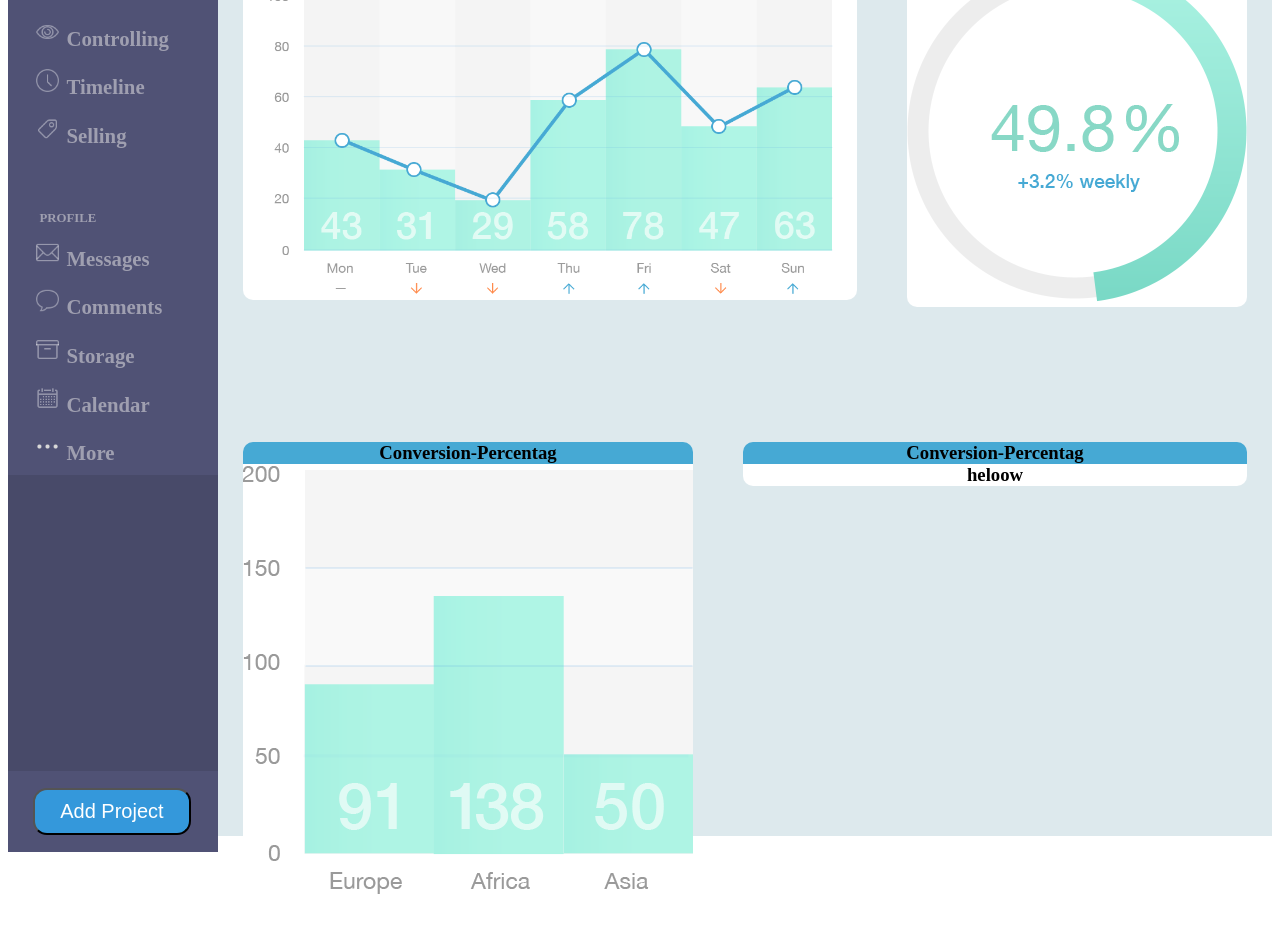
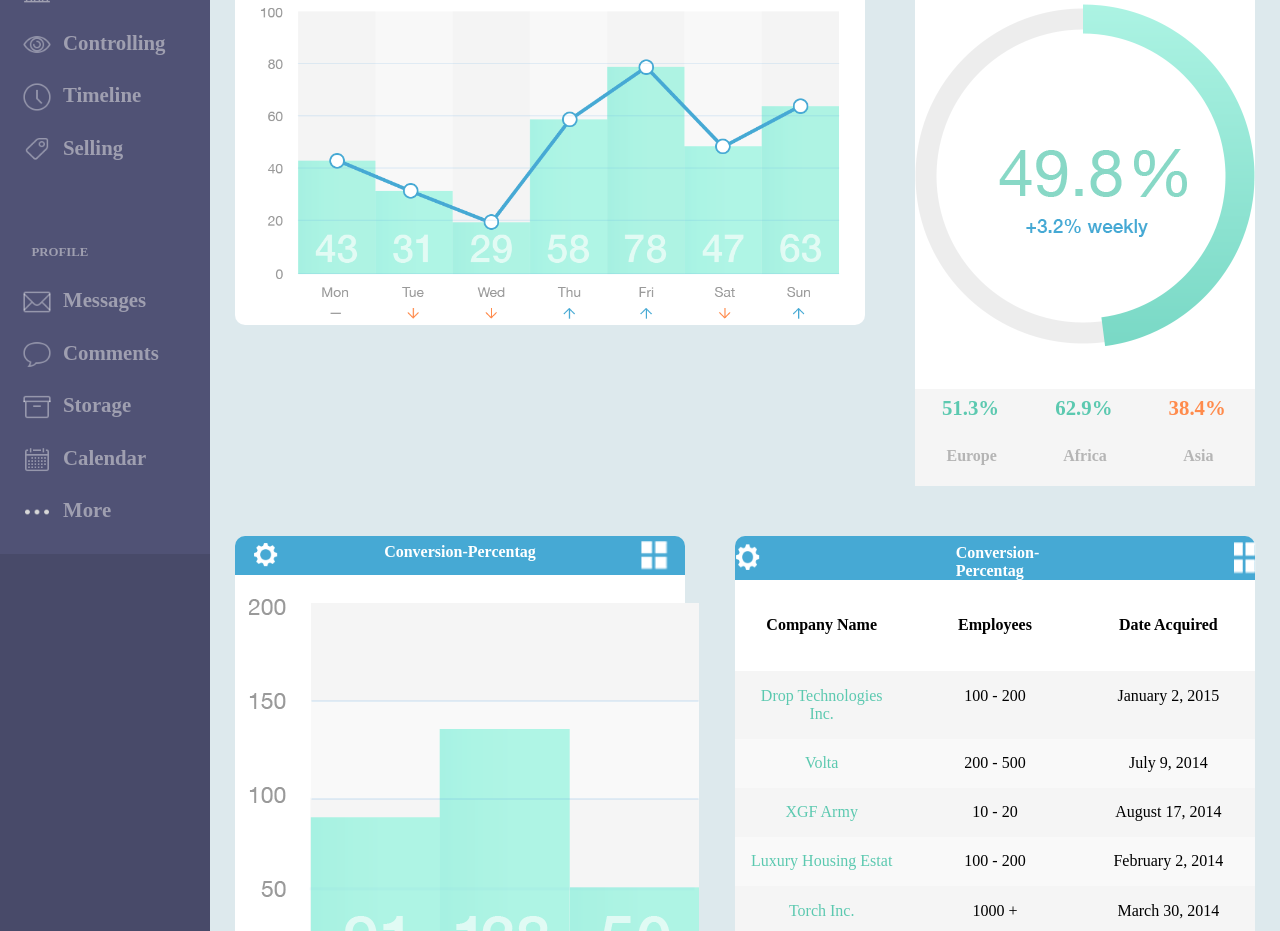
Before and after one commit to yukehi/DashBord, a plain HTML site: page index.html in a window 1280 px wide. Shown: the part 157-1088 px from the top of the page. Drawn offline with Linux system fonts and the light colour scheme.

Commit message:
upadte procss

```diff
--- a/css/styles.css
+++ b/css/styles.css
@@ -1,86 +1,198 @@
-h3{
-  margin: 0 0 0 0 ;
+h3 {
+  margin: 0 0 0 0;
 }
 
-.grid {
-  display: grid;
-   grid-template-columns: 210px 30% 30% auto;
-   grid-template-rows: 60px 550px 35%;
-   grid-template-areas:
-     "mnue navbar navbar navbar"
-     "sidemune dashbord dashbord dashbord"
-     "sidemune dashbord dashbord dashbord";
+ul {
+  list-style: none;
+  padding: 0 0 0 0;
 }
 
-.navbar { grid-area: navbar; }
+li {
+  display: flex;
+  justify-content: flex-start;
+  padding: 0% 0 0 0 ;
+}
+
+/* bodygrid  */
+.grid {
+  margin: 0 0 0 0;
+  padding: 0 0 0 0;
+  display: grid;
+  grid-template-columns: 210px auto;
+  grid-template-rows: 60px auto;
+  grid-template-areas:
+    "mnue navbar"
+    "sidemune dashbord";
+}
+
+.navbar {
+  grid-area: navbar;
+}
+
 .mnue {
   grid-area: mnue;
   background-color: #46a9d4;
 }
+
 .sidemune {
   grid-area: sidemune;
   background-color: #484a69;
 }
+
 .dashbord {
   grid-area: dashbord;
   background-color: #dde9ed;
 }
 
+/* sidemnue */
+.grid-sidemune {
+  display: grid;
+  grid-template-columns: 100%;
+  grid-template-rows: 1fr 1.1fr 3fr 0.3fr;
+  grid-template-areas:
+    "data"
+    "profile"
+    "space"
+    "add";
+}
+
+.data {
+  grid-area: data;
+}
+
+.profile {
+  grid-area: profile;
+}
+
+.space {
+  grid-area: space;
+}
+
+.add {
+  grid-area: add;
+}
+
+.background-color-side {
+  background-color: #505275;
+}
+
+.h3-header {
+  font-size: 0.8rem;
+  margin: 15% auto 3% auto;
+  padding: 0 25% 0 15%;
+  color: #9f9fb0;
+}
+
+h2 {
+  padding: 6% 2% 5% 0%;
+  font-size: 1.3rem;
+  color: #9f9fb0;
+  margin: 0 0 0% 0;
+}
+h2:hover{
+  color: white;
+}
+li:hover {
+  background-color: #484a69;
+
+}
+
+.main-side {
+  display:
+}
+
+.icon-side {
+  width: 15%;
+  height: auto;
+  padding: 5% 5% 5% 10%;
+}
+
+.btn-add {
+  -webkit-border-radius: 14;
+  -moz-border-radius: 14;
+  border-radius: 14px;
+  font-family: Arial;
+  color: #ffffff;
+  font-size: 20px;
+  background: #3498db;
+  padding: 10px 25px 10px 25px;
+  text-decoration: none;
+  margin: 8% auto 0 12%;
+}
+
+.btn-add:active {
+  position: relative;
+  top: 3px
+}
+
+.btn-add:hover {
+  background: #3cb0fd;
+  background-image: -webkit-linear-gradient(top, #3cb0fd, #3498db);
+  background-image: -moz-linear-gradient(top, #3cb0fd, #3498db);
+  background-image: -ms-linear-gradient(top, #3cb0fd, #3498db);
+  background-image: -o-linear-gradient(top, #3cb0fd, #3498db);
+  background-image: linear-gradient(to bottom, #3cb0fd, #3498db);
+  text-decoration: none;
+}
+
+/* nvabar */
 .btn {
- 	text-decoration:none;
- 	font-family:Arial;
- 	background:#ffffff;
- 	background:-o-linear-gradient(90deg, #ffffff, #ffffff);
- 	background:-moz-linear-gradient( center top, #ffffff 5%, #ffffff 100% );
- 	background:-webkit-gradient( linear, left top, left bottom, color-stop(0.05, #ffffff), color-stop(1, #ffffff) );
- 	filter:progid:DXImageTransform.Microsoft.gradient(startColorstr='#ffffff', endColorstr='#ffffff');
- 	background:-webkit-linear-gradient(#ffffff, #ffffff);
- 	background:-ms-linear-gradient(#ffffff, #ffffff);
- 	background:linear-gradient(#ffffff, #ffffff);
- 	text-indent:0px;
- 	line-height:3px;
- 	-moz-border-radius:25px;
- 	-webkit-border-radius:25px;
- 	border-radius:25px;
- 	text-align:center;
- 	vertical-align:middle;
- 	display:inline-block;
- 	font-size:14px;
- 	color:#bfbfbf;
- 	width:142px;
- 	height:12px;
- 	padding:13px;
- 	border-color:#ffffff;
- 	border-width:2px;
- 	border-style:solid;
+  text-decoration: none;
+  font-family: Arial;
+  background: #ffffff;
+  background: -o-linear-gradient(90deg, #ffffff, #ffffff);
+  background: -moz-linear-gradient(center top, #ffffff 5%, #ffffff 100%);
+  background: -webkit-gradient(linear, left top, left bottom, color-stop(0.05, #ffffff), color-stop(1, #ffffff));
+  filter: progid:DXImageTransform.Microsoft.gradient(startColorstr='#ffffff', endColorstr='#ffffff');
+  background: -webkit-linear-gradient(#ffffff, #ffffff);
+  background: -ms-linear-gradient(#ffffff, #ffffff);
+  background: linear-gradient(#ffffff, #ffffff);
+  text-indent: 0px;
+  line-height: 3px;
+  -moz-border-radius: 25px;
+  -webkit-border-radius: 25px;
+  border-radius: 25px;
+  text-align: center;
+  vertical-align: middle;
+  display: inline-block;
+  font-size: 14px;
+  color: #bfbfbf;
+  width: 142px;
+  height: 12px;
+  padding: 13px;
+  border-color: #ffffff;
+  border-width: 2px;
+  border-style: solid;
 }
 
 .btn:active {
- 	position:relative;
- 	top:3px
+  position: relative;
+  top: 3px
 }
 
 .btn:hover {
- 	background:#ffffff;
- 	background:-o-linear-gradient(90deg, #ffffff, #ffffff);
- 	background:-moz-linear-gradient( center top, #ffffff 5%, #ffffff 100% );
- 	background:-webkit-gradient( linear, left top, left bottom, color-stop(0.05, #ffffff), color-stop(1, #ffffff) );
- 	filter:progid:DXImageTransform.Microsoft.gradient(startColorstr='#ffffff', endColorstr='#ffffff');
- 	background:-webkit-linear-gradient(#ffffff, #ffffff);
- 	background:-ms-linear-gradient(#ffffff, #ffffff);
- 	background:linear-gradient(#ffffff, #ffffff);
-  color:#46a9d4;
-  border-color:#00d2f7;
+  background: #ffffff;
+  background: -o-linear-gradient(90deg, #ffffff, #ffffff);
+  background: -moz-linear-gradient(center top, #ffffff 5%, #ffffff 100%);
+  background: -webkit-gradient(linear, left top, left bottom, color-stop(0.05, #ffffff), color-stop(1, #ffffff));
+  filter: progid:DXImageTransform.Microsoft.gradient(startColorstr='#ffffff', endColorstr='#ffffff');
+  background: -webkit-linear-gradient(#ffffff, #ffffff);
+  background: -ms-linear-gradient(#ffffff, #ffffff);
+  background: linear-gradient(#ffffff, #ffffff);
+  color: #46a9d4;
+  border-color: #00d2f7;
 }
 
-.btn-margin{
+.btn-margin {
   margin: 0.7% 0.2% 0.2% 1%;
 }
-.serach{
+
+.serach {
   padding-left: 40%;
   padding-top: 1%;
 }
-.time{
+
+.time {
   display: flex;
 }
 
@@ -94,82 +206,10 @@ input[type=text] {
   padding: 3% 4% 3% 4%;
 }
 
-.profile-pic{
+.profile-pic {
   width: 4%;
-  height : auto;
+  height: auto;
   padding: 0% 1.5% 0% 2.5%;
-}
-/* sidemnue */
-
-.grid-sidemune {
-  display: grid;
-  grid-template-columns: 100%;
-  grid-template-rows: 1fr 1.1fr 1.1fr 0.3fr;
-  grid-template-areas:
-    "data"
-    "profile"
-    "space"
-    "add";
-}
-.data { grid-area: data; }
-.profile { grid-area: profile; }
-.space { grid-area: space; }
-.add { grid-area: add; }
-.background-color-side{
-    background-color: #505275;
-}
-.h3-header{
-  font-size: 0.8rem;
-  margin: 15% auto 3% auto;
-  padding: 0 25% 0 15%;
-  color: #9f9fb0;
-
-}
-h2{
-  padding: 3% 5% 5% 10%;
-  font-size: 1.3rem;
-  color: #9f9fb0;
-  margin: 0 0 0% 0 ;
-}
-h2:hover{
-  background-color: #484a69;
-  color: white;
-}
-.main-side{
-  display:
-}
-.icon-side{
-  width: 15%;
-  height: auto;
-  padding: 0% 3% 0% 3% ;
-}
-
-.btn-add {
-  -webkit-border-radius: 14;
-    -moz-border-radius: 14;
-    border-radius: 14px;
-    font-family: Arial;
-    color: #ffffff;
-    font-size: 20px;
-    background: #3498db;
-    padding: 10px 25px 10px 25px;
-    text-decoration: none;
-    margin: 8% auto 0 12% ;
-}
-
-.btn-add:active {
-	position:relative;
-	top:3px
-}
-
-.btn-add:hover {
-  background: #3cb0fd;
-  background-image: -webkit-linear-gradient(top, #3cb0fd, #3498db);
-  background-image: -moz-linear-gradient(top, #3cb0fd, #3498db);
-  background-image: -ms-linear-gradient(top, #3cb0fd, #3498db);
-  background-image: -o-linear-gradient(top, #3cb0fd, #3498db);
-  background-image: linear-gradient(to bottom, #3cb0fd, #3498db);
-  text-decoration: none;
 }
 
 /* dashbord */
@@ -181,32 +221,121 @@ h2:hover{
     "Conversion-Percentag Conversion-Percentag Average-Conversion"
     "Margin-Percentage New-Additions New-Additions";
 }
+
 .Conversion-Percentag {
   grid-area: Conversion-Percentag;
+}
+
+.Average-Conversion {
+  grid-area: Average-Conversion;
+}
+
+.New-Additions {
+  grid-area: New-Additions;
+}
+
+.Margin-Percentage {
+  grid-area: Margin-Percentage;
+}
+
+.margin-box {
+  margin: 25px 25px 25px 25px;
+}
+
+.header {
+  background-color: #46a9d4;
+  border-radius: 10px 10px 0px 0px;
+  justify-content: center;
+  display: flex;
+}
+.icon-set{
+  width: 30px;
+  height: auto;
+  padding: 1% 0 1% 0;
+}
+.img-satiings{
+  padding-right: 37%;
 
 }
-.Average-Conversion { grid-area: Average-Conversion; }
-.New-Additions { grid-area: New-Additions; }
-.Margin-Percentage { grid-area: Margin-Percentage; }
-.margin-box{
-  margin: 25px 25px 25px 25px;
+.img-satiings2{
+  padding-right: 23%
+}
+.img-grid{
+  padding-left:  37%;
 
 }
-
-.header{
-  background-color: #46a9d4;
-  border-radius: 10px 10px 0px 0px ;
-  text-align: center;
-
+.img-grid2{
+  padding-left: 23%
+}
+h3{
+  color: white;
+  font-size: 1rem;
+  padding: 1.5% 0 0 0;
 }
 
-.main{
+.main {
   background-color: white;
-  border-radius: 0px 0px 10px 10px ;
+  border-radius: 0px 0px 10px 10px;
   text-align: center;
 }
 
-.garhp-img{
+.garhp-img {
   width: 95%;
   height: auto;
 }
+
+.box{
+  display: flex;
+  background: #f5f5f5;
+  border-radius: 0px 0px 10px 10px;
+}
+.copsolle{
+  flex:1;
+  background: #f5f5f5;
+
+}
+.prograss{
+  padding: 10% 0 10.8% 0;
+}
+.prosntage-color-1{
+  color: #5cc9b0;
+}
+.prosntage-color-2{
+  color: #b5b5b5;
+}
+.prosntage-color-3{
+  color: #ff8b4c;
+}
+.img-miniGraph{
+  padding: 5% 3% 3% 3%;
+}
+
+.Table{
+  display: table;
+  width: 100%;
+}
+
+.TableBody{
+  display: table-row-group;
+
+}
+.TableRow-header{
+  display: flex;
+
+}
+.TableCell{
+  flex :1;
+  padding: 3% 3% 3% 3% ;
+}
+
+.table-color-grey{
+  background-color: #f5f5f5;
+}
+
+.table-color-light{
+  background-color: #f9f9f9;
+
+}
+.text-color-mnue{
+  color: #5cc9b0;
+}
--- a/index.html
+++ b/index.html
@@ -7,25 +7,6 @@
   <link rel="stylesheet" href="css/styles.css">
 </head>
 
-<body class="grid">
-  <!-- navtigtion bar  -->
-<section class="navbar">
-  <div class="time">
-    <button  class="btn btn-margin" type="button" name="button">Last 7 Days</button>
-    <button  class="btn btn-margin" type="button" name="button">Last 14 Days</button>
-    <button  class="btn btn-margin" type="button" name="button">Last 30 days</button>
-    <button  class="btn btn-margin" type="button" name="button">Custom Range</button>
-      <form class="serach"action="">
-        <input type="text" placeholder="Search..." name="search">
-      </form>
-      <img  class="profile-pic" src="imgs/profile-pic.png" alt="profile">
-  </div>
-
-
-
-
-
-</section>
 <!-- side mnue -->
 <section class="mnue">
   <div class="button">
@@ -40,10 +21,21 @@
         <h3 class="h3-header">DATA & ANALYTICS</h3>
       </header>
       <main class="main-side">
-        <h2><img class="icon-side" src="imgs/Chart-Icon.png" alt="Chart">Overview</h2>
-        <h2><img class="icon-side" src="imgs/Eye-Icon.png" alt="Eye">Controlling</h2>
-        <h2><img class="icon-side" src="imgs/Clock-Icon.png" alt="Clock">Timeline</h2>
-        <h2><img class="icon-side" src="imgs/Tag-Icon.png" alt="">Selling</h2>
+        <ul>
+          <li><img class="icon-side" src="imgs/Chart-Icon.png" alt="Chart">
+            <h2>Overview</h2>
+          </li>
+          <li><img class="icon-side" src="imgs/Eye-Icon.png" alt="Eye">
+            <h2>Controlling</h2>
+          </li>
+          <li><img class="icon-side" src="imgs/Clock-Icon.png" alt="Clock">
+            <h2>Timeline</h2>
+          </li>
+          <li><img class="icon-side" src="imgs/Tag-Icon.png" alt="">
+            <h2>Selling</h2>
+          </li>
+        </ul>
+
       </main>
 
     </div>
@@ -52,30 +44,59 @@
         <h3 class="h3-header">PROFILE</h3>
       </header>
       <main class="main-side">
-       <div class="mnue-btn">
-         <h2><img class="icon-side"src="imgs/Envelope-Icon.png" alt="Envelope">Messages</h2>
-       </div>
-
-       <h2><img class="icon-side" src="imgs/Comment-Icon.png" alt="Comment">Comments</h2>
-       <h2><img class="icon-side" src="imgs/Storage-Icon.png" alt="Storage">Storage</h2>
-       <h2><img class="icon-side" src="imgs/Calendar-Icon.png" alt="Calendar">Calendar</h2>
-       <h2><img class="icon-side" src="imgs/More-Icon.png" alt="More">More</h2>
+        <ul>
+          <li><img class="icon-side" src="imgs/Envelope-Icon.png" alt="Envelope">
+            <h2>Messages</h2>
+          </li>
+          <li><img class="icon-side" src="imgs/Comment-Icon.png" alt="Comment">
+            <h2>Comments</h2>
+          </li>
+          <li><img class="icon-side" src="imgs/Storage-Icon.png" alt="Storage">
+            <h2>Storage</h2>
+          </li>
+          <li><img class="icon-side" src="imgs/Calendar-Icon.png" alt="Calendar">
+            <h2>Calendar</h2>
+          </li>
+          <li><img class="icon-side" src="imgs/More-Icon.png" alt="More">
+            <h2>More</h2>
+          </li>
+        </ul>
       </main>
     </div>
     <div class="space"></div>
     <div class="add background-color-side">
-     <button class="btn-add"type="button" name="button">Add Project</button>
+      <button class="btn-add" type="button" name="button">Add Project</button>
     </div>
   </div>
 
 
 </section>
+
+
+<body class="grid">
+  <!-- navtigtion bar  -->
+  <section class="navbar">
+    <div class="time">
+      <button class="btn btn-margin" type="button" name="button">Last 7 Days</button>
+      <button class="btn btn-margin" type="button" name="button">Last 14 Days</button>
+      <button class="btn btn-margin" type="button" name="button">Last 30 days</button>
+      <button class="btn btn-margin" type="button" name="button">Custom Range</button>
+      <form class="serach" action="">
+        <input type="text" placeholder="Search..." name="search">
+      </form>
+      <img class="profile-pic" src="imgs/profile-pic.png" alt="profile">
+    </div>
+
+  </section>
+
   <!-- dashborad -->
   <section class="dashbord">
     <div class="grid-dashbord">
-  <div class="Conversion-Percentag margin-box" >
+      <div class="Conversion-Percentag margin-box">
         <header class="header">
+          <img class="img-satiings icon-set" src="imgs/satiings-icon.png" alt="">
           <h3>Conversion-Percentag</h3>
+          <img class="img-grid icon-set" src="imgs/grid-icon.png" alt="">
 
         </header>
         <main class="main">
@@ -85,31 +106,86 @@
       </div>
       <div class="Average-Conversion  margin-box">
         <header class="header">
-      <h3>Conversion-Percentag</h3>
+          <img class="img-satiings2 icon-set" src="imgs/satiings-icon.png" alt="">
+          <h3>Average-Conversion</h3>
+          <img class="img-grid2 icon-set" src="imgs/grid-icon.png" alt="">
 
         </header>
         <main class="main">
-      <img src="imgs/proggres.png" alt="">
+          <img  class="prograss"src="imgs/proggres.png" alt="">
+          <div class="box">
+            <div class="copsolle europe" >
+              <h2 class="prosntage-color-1">51.3%</h2>
+              <h4 class="prosntage-color-2">Europe</h4>
+            </div>
+            <div class="africa copsolle">
+              <h2 class="prosntage-color-1">62.9%</h2>
+              <h4 class="prosntage-color-2">Africa</h4>
+            </div>
+            <div class="asia copsolle">
+              <h2 class="prosntage-color-3">38.4%</h2>
+              <h4 class="prosntage-color-2">Asia</h4>
+            </div>
+
+          </div>
 
         </main>
       </div>
       <div class="New-Additions margin-box">
         <header class="header">
+          <img class="img-satiings icon-set" src="imgs/satiings-icon.png" alt="">
           <h3>Conversion-Percentag</h3>
+          <img class="img-grid icon-set" src="imgs/grid-icon.png" alt="">
 
         </header>
         <main class="main">
-      <h3>heloow</h3>
+          <div class="Table">
+            <div class="TableBody">
+              <div class="TableRow-header">
+                <div class="TableCell"><h4>Company Name</h4></div>
+                <div class="TableCell"><h4>Employees</h4></div>
+                <div class="TableCell"><h4>Date Acquired</h4></div>
+              </div>
+              <div class="TableRow-header table-color-grey">
+                <div class="TableCell text-color-mnue">Drop Technologies Inc.</div>
+                <div class="TableCell">100 - 200</div>
+                <div class="TableCell">January 2, 2015</div>
+              </div>
+              <div class="TableRow-header table-color-light">
+                <div class="TableCell text-color-mnue">Volta</div>
+                <div class="TableCell">200 - 500</div>
+                <div class="TableCell">July 9, 2014</div>
+              </div>
+              <div class="TableRow-header table-color-grey">
+                <div class="TableCell text-color-mnue">XGF Army</div>
+                <div class="TableCell">10 - 20</div>
+                <div class="TableCell">August 17, 2014</div>
+              </div>
+              <div class="TableRow-header table-color-light">
+                <div class="TableCell text-color-mnue">Luxury Housing Estat</div>
+                <div class="TableCell">100 - 200</div>
+                <div class="TableCell">February 2, 2014</div>
+              </div>
+              <div class="TableRow-header table-color-grey">
+                <div class="TableCell text-color-mnue">Torch Inc.</div>
+                <div class="TableCell">1000 +</div>
+                <div class="TableCell">March 30, 2014</div>
+              </div>
+
+            </div>
+          </div>
 
         </main>
       </div>
       <div class="Margin-Percentage  margin-box">
         <header class="header">
+          <img class="img-satiings2 icon-set" src="imgs/satiings-icon.png" alt="">
           <h3>Conversion-Percentag</h3>
+          <img class="img-grid2 icon-set" src="imgs/grid-icon.png" alt="">
 
         </header>
         <main class="main">
-      <img src="imgs/mini-graph.png" alt="">
+          <img class="img-miniGraph" src="imgs/mini-graph.png" alt="">
 
         </main>
       </div>
@@ -120,4 +196,5 @@
 
 </body>
 
+
 </html>
```
Lines whose indentation alone changed are shown as unchanged.
